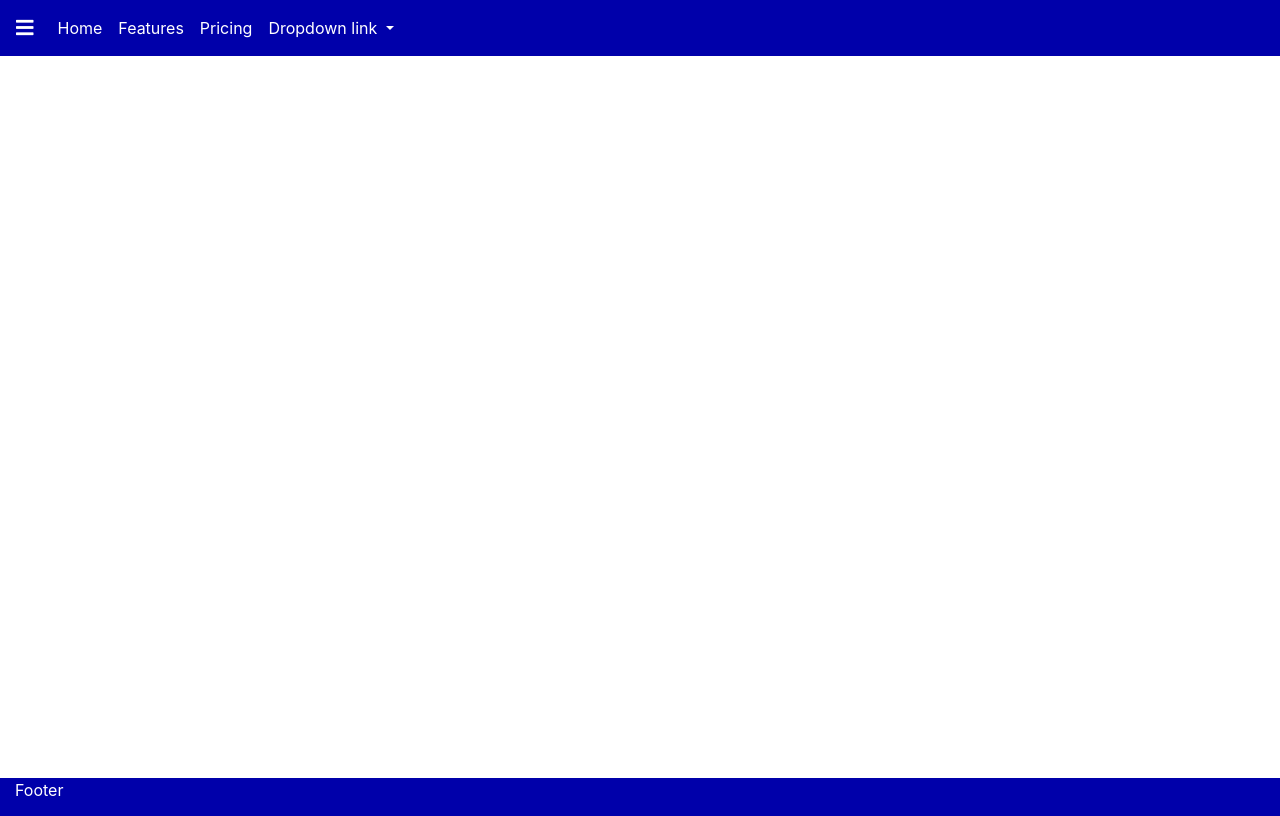
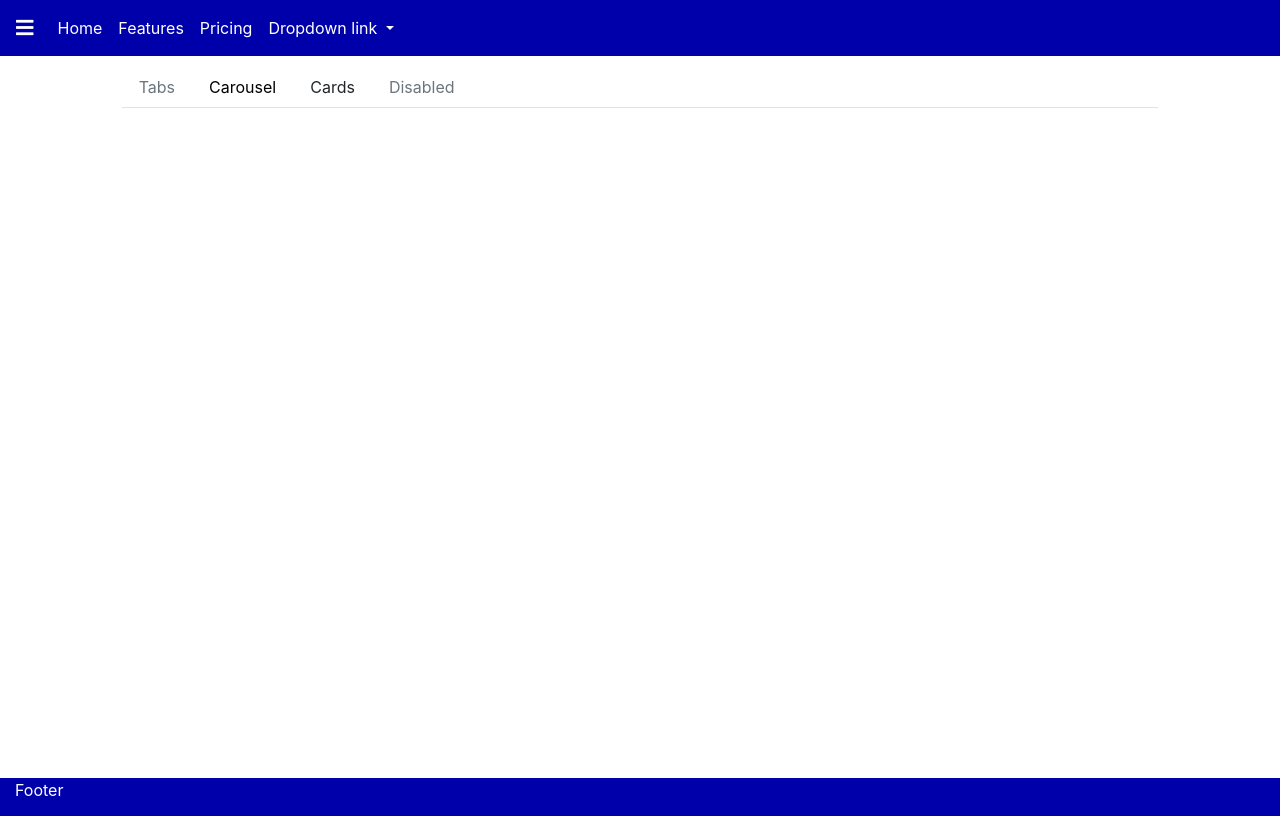
Before and after one commit to hitalo/webview, an Angular app: page /sample-tab in a window 1280 px wide. Before the commit this address led to /. Built offline with nearby package versions, Linux system fonts and the light colour scheme.

Commit message:
sampletab added

```diff
--- a/src/app/app.module.ts
+++ b/src/app/app.module.ts
@@ -7,6 +7,7 @@ import { SidebarComponent } from './sidebar/sidebar.component';
 import { CardsComponent } from './cards/cards.component';
 import { NavbarComponent } from './navbar/navbar.component';
 import { CorouselComponent } from './corousel/corousel.component';
+import { SampletabComponent } from './sampletab/sampletab.component';
 
 @NgModule({
   declarations: [
@@ -14,7 +15,8 @@ import { CorouselComponent } from './corousel/corousel.component';
     SidebarComponent,
     CardsComponent,
     NavbarComponent,
-    CorouselComponent
+    CorouselComponent,
+    SampletabComponent
   ],
   imports: [
     BrowserModule,
--- /dev/null
+++ b/src/app/sampletab/sampletab.component.html
@@ -0,0 +1,16 @@
+<ul class="nav nav-tabs">
+    <li class="nav-item">
+      <a class="nav-link disabled" href="#">Tabs</a>
+    </li>
+    <li class="nav-item">
+      <!-- alternative way -->
+      <a class="nav-link" [ngClass]="{'active': id==='1'}" [routerLink]="['/sample-tab', 'carousel']" (click)="setID('1')">Carousel</a>
+    </li>
+    <li class="nav-item">
+      <a class="nav-link" [ngClass]="{'active': id==='2'}" (click)="setIDandRoute('2')">Cards</a>
+    </li>
+    <li class="nav-item">
+      <a class="nav-link disabled" href="#" tabindex="-1" aria-disabled="true">Disabled</a>
+    </li>
+  </ul>
+  <router-outlet></router-outlet>
--- /dev/null
+++ b/src/app/sampletab/sampletab.component.scss
@@ -0,0 +1,8 @@
+
+.nav {
+    margin-top: 10px;
+}
+
+.nav-link {
+    color: black;
+}
--- /dev/null
+++ b/src/app/sampletab/sampletab.component.ts
@@ -0,0 +1,27 @@
+import { Component, OnInit } from '@angular/core';
+import { Router } from '@angular/router';
+
+@Component({
+  selector: 'app-sampletab',
+  templateUrl: './sampletab.component.html',
+  styleUrls: ['./sampletab.component.scss']
+})
+export class SampletabComponent implements OnInit {
+
+  id: string = '0';
+
+  constructor(private router: Router) { }
+
+  ngOnInit() {
+  }
+
+  setID(id: string) {
+    this.id = id;
+  }
+
+  setIDandRoute(id: string) {
+    this.id = id;
+    this.router.navigate(['/sample-tab', 'cards']);
+  }
+
+}
--- a/src/app/sidebar/sidebar.component.html
+++ b/src/app/sidebar/sidebar.component.html
@@ -9,7 +9,7 @@
 <div class="list-group sidebar-list">
   <a routerLink="/cards" class="list-group-item list-group-item-action">Cards</a>
   <a routerLink="/carousel" class="list-group-item list-group-item-action">Carousel</a>
-  <a href="#" class="list-group-item list-group-item-action">Lazer</a>
+  <a routerLink="/sample-tab" class="list-group-item list-group-item-action">Tabs</a>
   <a href="#" class="list-group-item list-group-item-action">Contato</a>
   <a href="#" class="list-group-item list-group-item-action">Outros</a>
 </div>
```
Also changed, not shown: src/app/app-routing.module.ts (+7 -0 lines), 1 other file (tests, documents, lock files or other folders).
